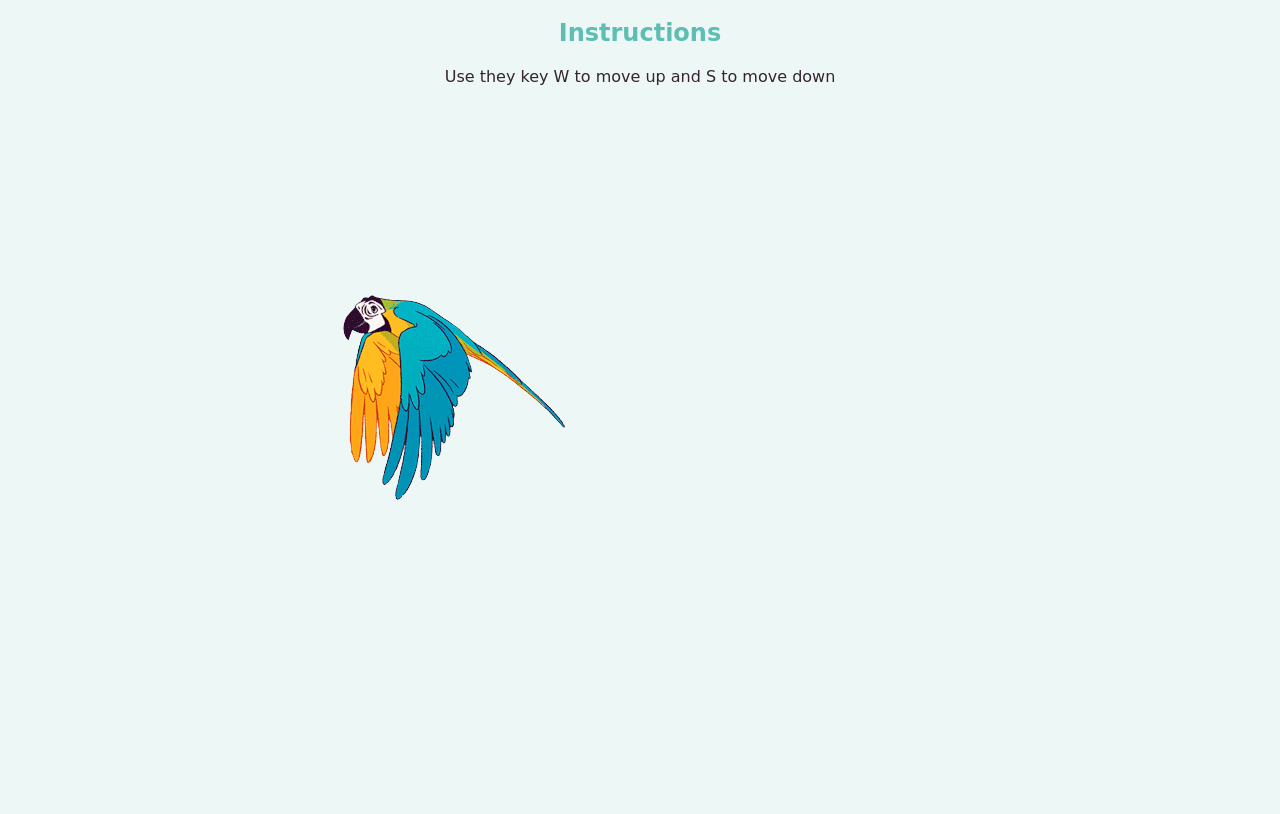
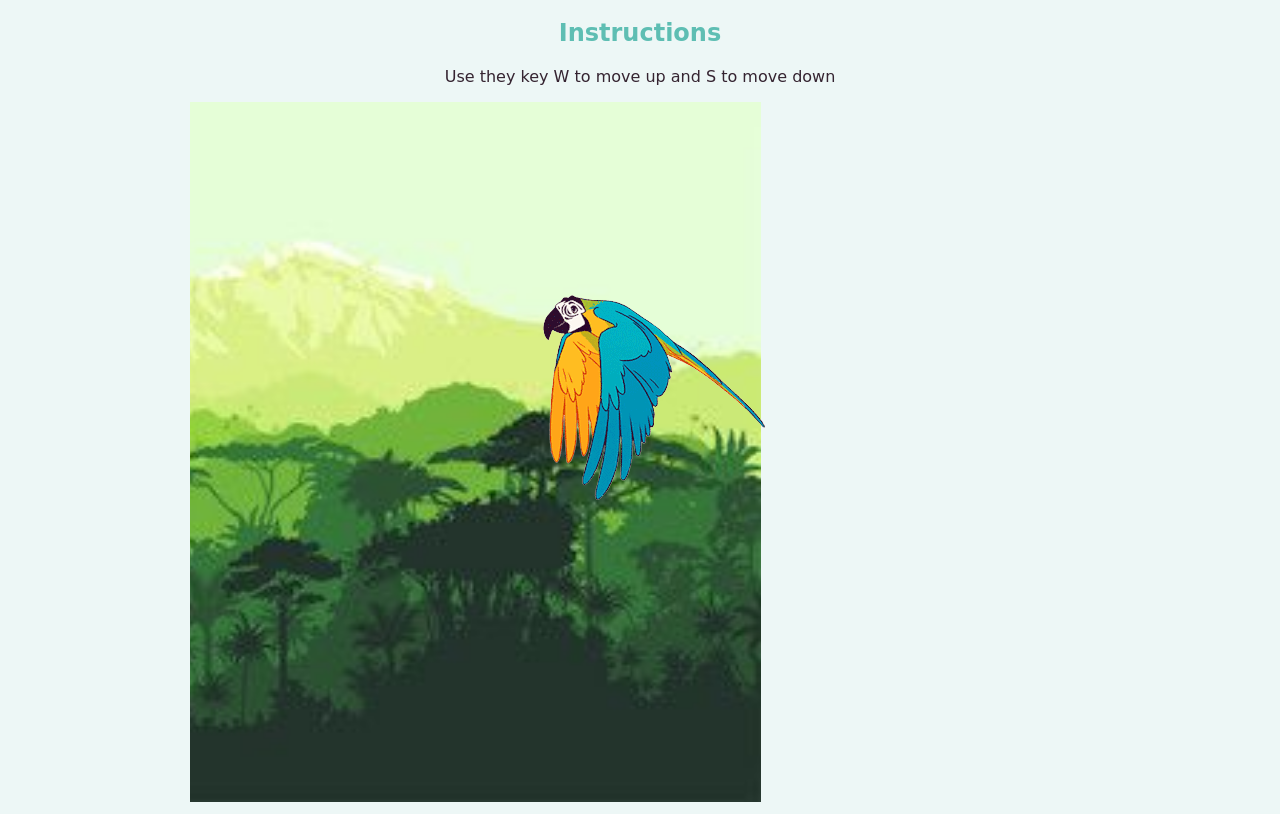
Before and after one commit to rios-vasti/WebApps, a plain HTML site: page canvasGame.html in a window 1280 px wide. Shown: the part 117-931 px from the top of the page. Drawn offline with Linux system fonts and the light colour scheme.

Commit message:
moving background broken

```diff
--- a/canvasGame.html
+++ b/canvasGame.html
@@ -14,7 +14,7 @@
         <h2> Instructions </h2>
            <p> Use they key W to move up and S to move down</p>
 
-        <canvas id="canvas" width="800" height="700"></canvas>
+        <canvas id="canvas" width="900" height="700"></canvas>
         <script src = "game.js"></script>
 
     </body>
--- a/game.js
+++ b/game.js
@@ -1,19 +1,24 @@
 
 let bluMacaw = [new Image(),new Image(),new Image(),new Image(),new Image(),new Image(),new Image(),new Image(),new Image(),new Image()];
-let rainforest = new Image();
-let imageX = 0;
-let imageY = 0;
-let imageH = 446;
-let imageW = 400;
+let rainforest1 = new Image();
+let rainforest2 = new Image();
+let macawPosX = 0;
+let macawPosY = 0;
+let macawH = 446;
+let macawW = 400;
 let motion = 5;
 let numFrame = 0;
 let images = []
+let backgroundH = 240;
+let backgroundW = 630;
+let shiftBackgorund = backgroundW;
 function init()
 {
   for (let i = 0; i < 10; i++)
   {
     bluMacaw[i].src = 'images/macawAnimation/frame'+ i + '.png'
-    rainforest.src = 'images/rainforest.png'
+    rainforest1.src = 'images/tropicalRainforest2.png'
+    rainforest2.src = 'images/tropicalRainforest2.png'
     // console.log(bluMacaw[i]);
 
   }
@@ -24,8 +29,8 @@ function init()
 function keys(){
   document.addEventListener('keydown', function(event) {
     if (event.keyCode == 87) { //up
-      if (imageY  > 0){
-        imageY = imageY - motion;
+      if (macawPosY  > 0){
+        macawPosY = macawPosY - motion;
         // console.log("up pressed");
         // console.log(imageY);
       }
@@ -33,8 +38,8 @@ function keys(){
       // console.log(imageY);
     }
     else if (event.keyCode == 83) { //down
-      if (imageY + imageH < canvas.height){
-      imageY = imageY + motion;
+      if (macawPosY + macawH < canvas.height){
+      macawPosY = macawPosY + motion;
       // console.log("down pressed");
       // console.log(imageY);
       }
@@ -52,7 +57,18 @@ setInterval(function(){
   else
   {
     numFrame = 0;
-  }  }, 50);
+  }
+  if (shiftBackgorund > 0)
+  {
+    shiftBackgorund = shiftBackgorund - 2;
+
+  }
+  else
+  {
+    shiftBackgorund = backgroundW;
+  }
+}
+  , 50);
 
 function draw() {
   // console.log(numFrame);
@@ -63,8 +79,10 @@ function draw() {
     let ctx = canvas.getContext('2d');
     ctx.clearRect(0, 0, canvas.width, canvas.height);
     //ctx.fillRect(0, imageY, 40, 24);
-    //ctx.drawImage(rainforest, 0, 0, canvas.width, canvas.height);
-    ctx.drawImage(bluMacaw[numFrame], 0, imageY);
+    //ctx.drawImage(rainforest,0, 0, canvas.width, canvas.height)
+    ctx.drawImage(rainforest1, shiftBackgorund, 0, backgroundW/2, backgroundH, 0, 0, canvas.width, canvas.height);
+    //ctx.drawImage(rainforest2, shiftBackgorund + backgroundW/2, 0, backgroundW/2, backgroundH, 0, 0, canvas.width, canvas.height);
+    ctx.drawImage(bluMacaw[numFrame], 250, macawPosY);
     window.requestAnimationFrame(draw);
 
   }
```
Also changed, not shown: images/forest.jpg (added), images/leaf.png (added), images/tropicalRainforest.png (added), images/tropicalRainforest2.png (added).
